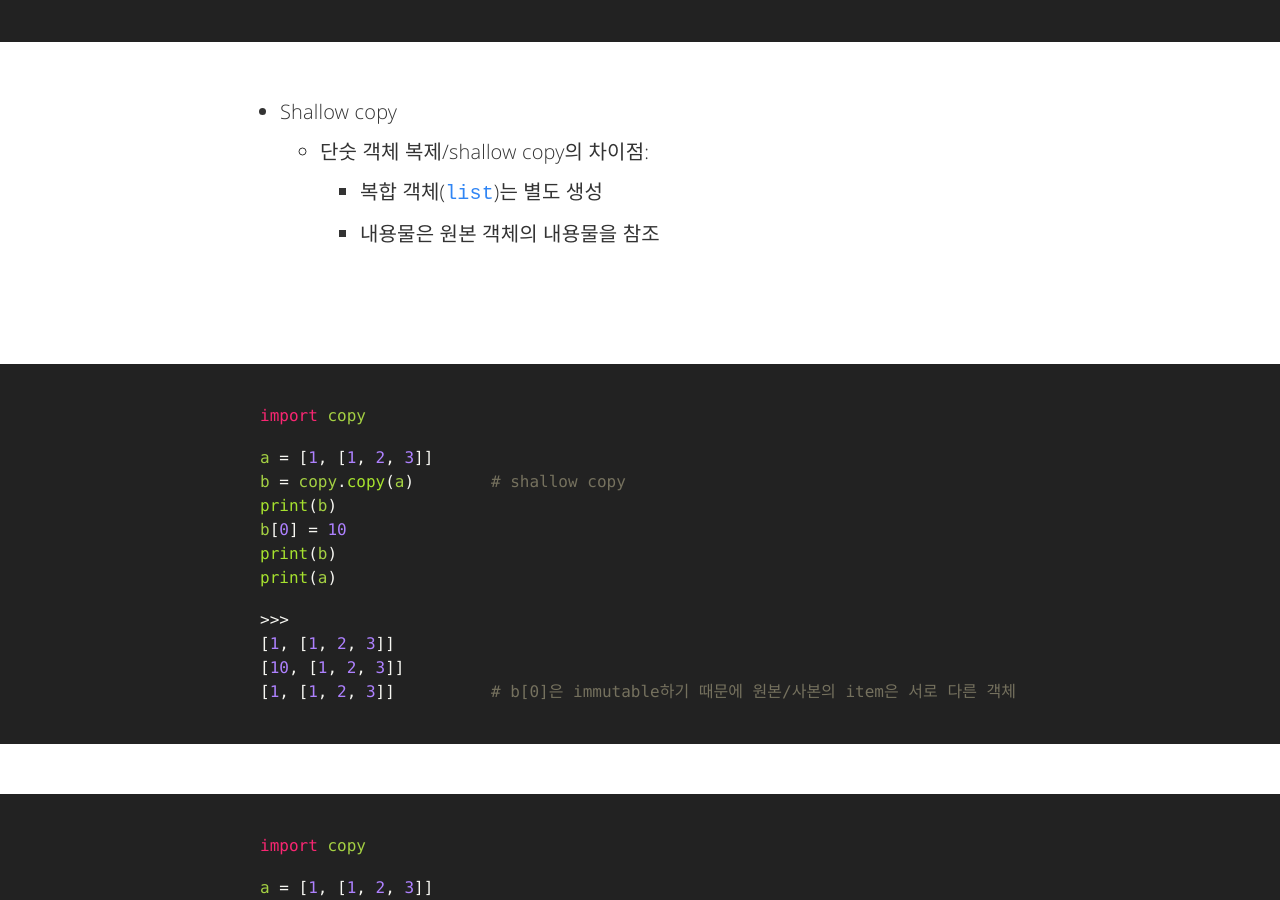
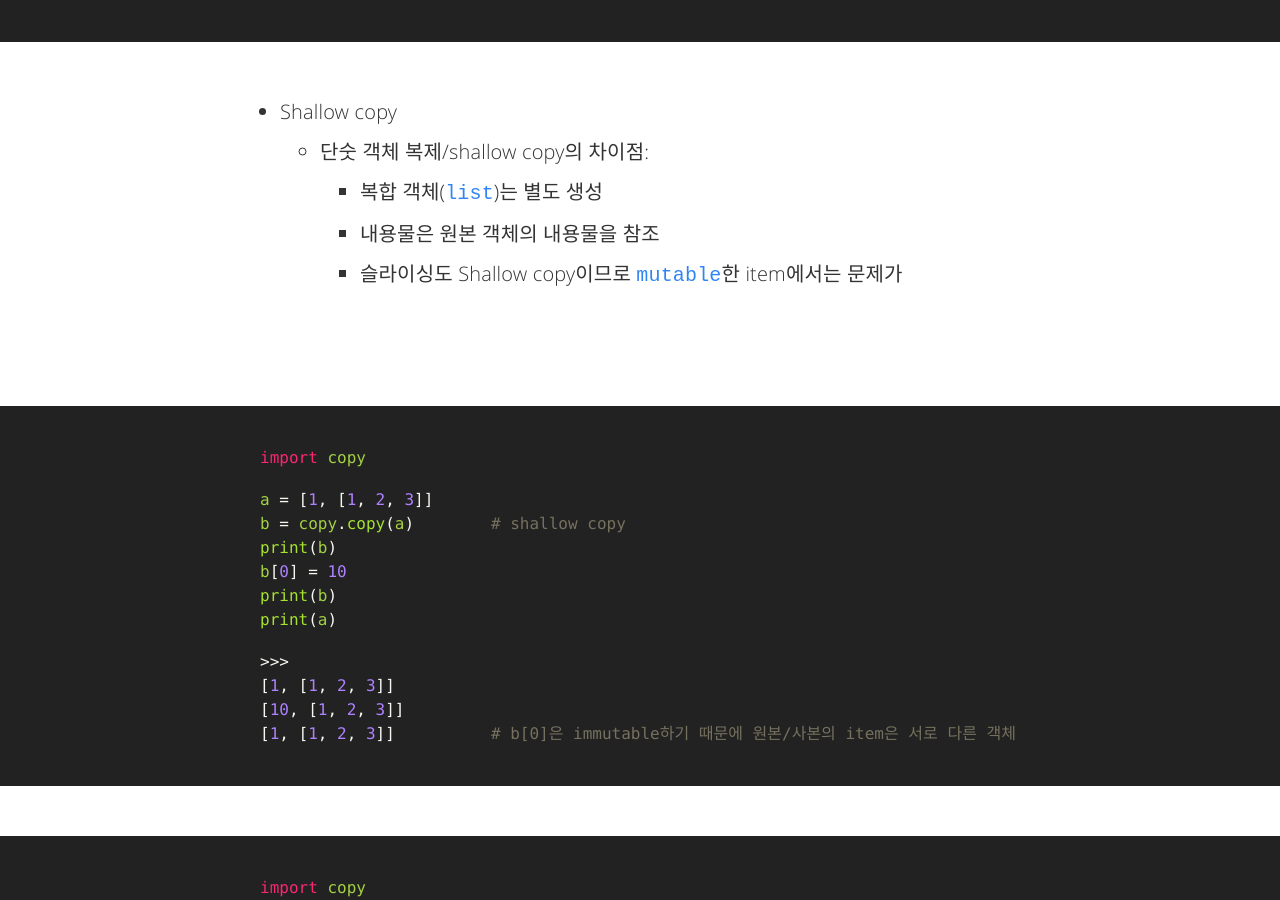
Before and after one commit to hcnoh/blog-prev, a Jekyll site: the page built from _posts/2018-09-16-effective-python-way05.md, in a window 1280 px wide and 900 px high, scrolled down 5650 px. Built offline with Jekyll 4.4.1, drawn with Linux system fonts in a browser that asks for light colours; comment, search, counter and statistics services are not loaded.

Commit message:
Update 2018-09-16-effective-python-way05.md

```diff
--- a/_posts/2018-09-16-effective-python-way05.md
+++ b/_posts/2018-09-16-effective-python-way05.md
@@ -130,6 +130,7 @@ print(a)
   - 단숫 객체 복제/shallow copy의 차이점:
     - 복합 객체(`list`)는 별도 생성
     - 내용물은 원본 객체의 내용물을 참조
+    - 슬라이싱도 Shallow copy이므로 `mutable`한 item에서는 문제가
 {% highlight python %}
 import copy
 
```
